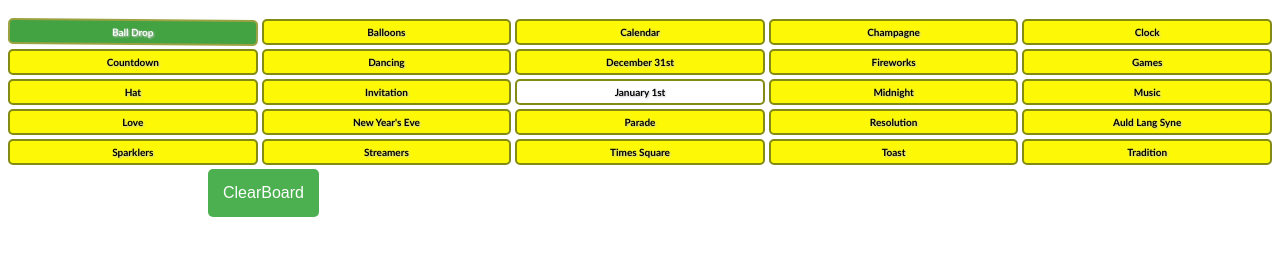
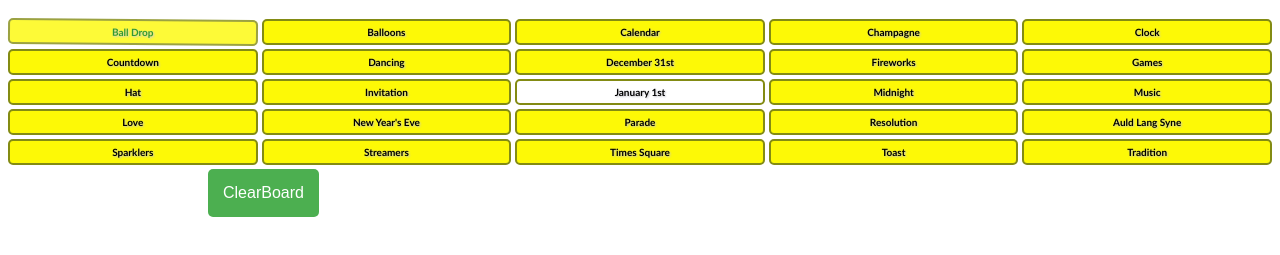
Before and after one commit to chakravartyharish/bingoGame, a React app: page / in a window 1280 px wide. In both pictures the pointer is over the element "Ball Drop". Shown: the part 61-316 px from the top of the page. Built offline with nearby package versions, Linux system fonts and the light colour scheme.

Commit message:
App bingoGame

```diff
--- a/src/styles.css
+++ b/src/styles.css
@@ -17,13 +17,8 @@
   }
 
   .bloc:hover {
-    -webkit-transform: scale(1.1);
     transform: scale(1.1);
-    background-color: rgb(21, 139, 19);
-    color: rgb(255, 255, 255);
-    transition: all 0.2s;
-    -webkit-transform-origin: center;
-    transform-origin: center;
+    color: green;
     opacity: 0.8;
     transform: rotate(0.5deg);
   }
@@ -32,7 +27,6 @@
     grid-gap: 4px;
     grid-template-columns: repeat(5, 1fr);
     grid-template-rows: auto auto auto auto auto;
-    box-sizing: border-box;
   }
   .blocClick {
     background: rgb(253, 249, 6);
```
Also changed, not shown: build/asset-manifest.json, build/index.html, 4 other files.
